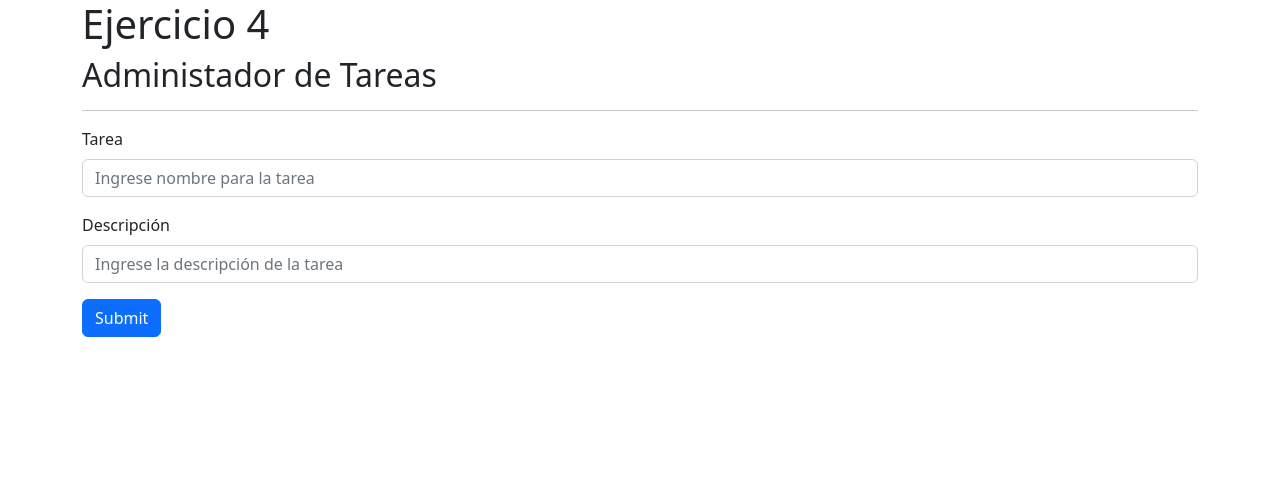
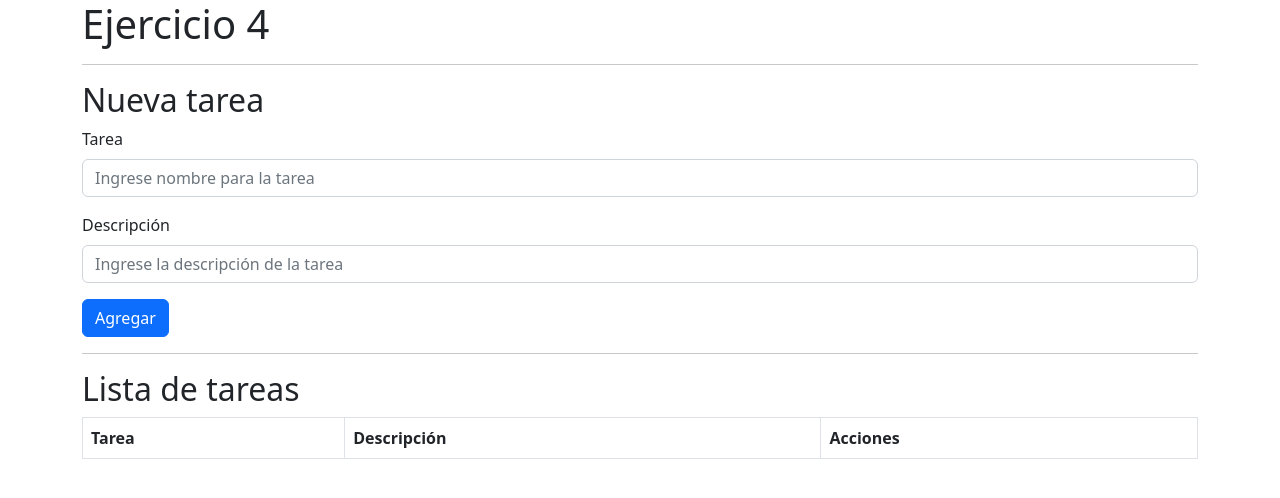
Before and after one commit to carlosmsx/c2i-Tp-React-Ejercicio4, a React (Create React App) app: page / in a window 1280 px wide. Shown: the top 498 px of the page. Built offline with nearby package versions, Linux system fonts and the light colour scheme.

Commit message:
agregada logica para dibujar una tabla con las tareas cargadas

```diff
--- a/src/App.jsx
+++ b/src/App.jsx
@@ -5,7 +5,6 @@ const App = () => {
     return (
         <div className="container">
             <h1>Ejercicio 4</h1>
-            <h2>Administador de Tareas</h2>
             <hr/>
             <Formulario/>
         </div>
--- a/src/components/Formulario.jsx
+++ b/src/components/Formulario.jsx
@@ -19,6 +19,7 @@ const Formulario = () => {
 
     return (
         <div>
+            <h2>Nueva tarea</h2>
             <Form onSubmit={submitTarea}>
                 <Form.Group className="mb-3" controlId="formTareaNombre">
                     <Form.Label>Tarea</Form.Label>
@@ -35,10 +36,12 @@ const Formulario = () => {
                     />
                 </Form.Group>
                 <Button variant="primary" type="submit">
-                    Submit
+                    Agregar
                 </Button>
             </Form>
-            <ListaTareas/>
+            <hr/>
+            <h2>Lista de tareas</h2>
+            <ListaTareas listaTareas={listaTareas}/>
         </div>
     );
 };
--- a/src/components/ListaTareas.jsx
+++ b/src/components/ListaTareas.jsx
@@ -1,10 +1,27 @@
 import React from 'react';
+import { Table, Button } from 'react-bootstrap';
 
-const ListaTareas = () => {
+const ListaTareas = (props) => {
+    const tareas=props.listaTareas;
     return (
-        <div>
-
-        </div>
+        <Table responsive striped bordered hover>
+            <thead>
+                <tr>
+                <th>Tarea</th>
+                <th>Descripción</th>
+                <th>Acciones</th>
+                </tr>
+            </thead>
+            <tbody>
+                {
+                    tareas.map((item,posicion)=><tr>
+                        <td>{tareas[posicion].nombre}</td>
+                        <td>{tareas[posicion].descripcion}</td>
+                        <td><Button variant="danger">Eliminar</Button></td>
+                    </tr>)
+                }
+            </tbody>
+        </Table>
     );
 };
 
```
